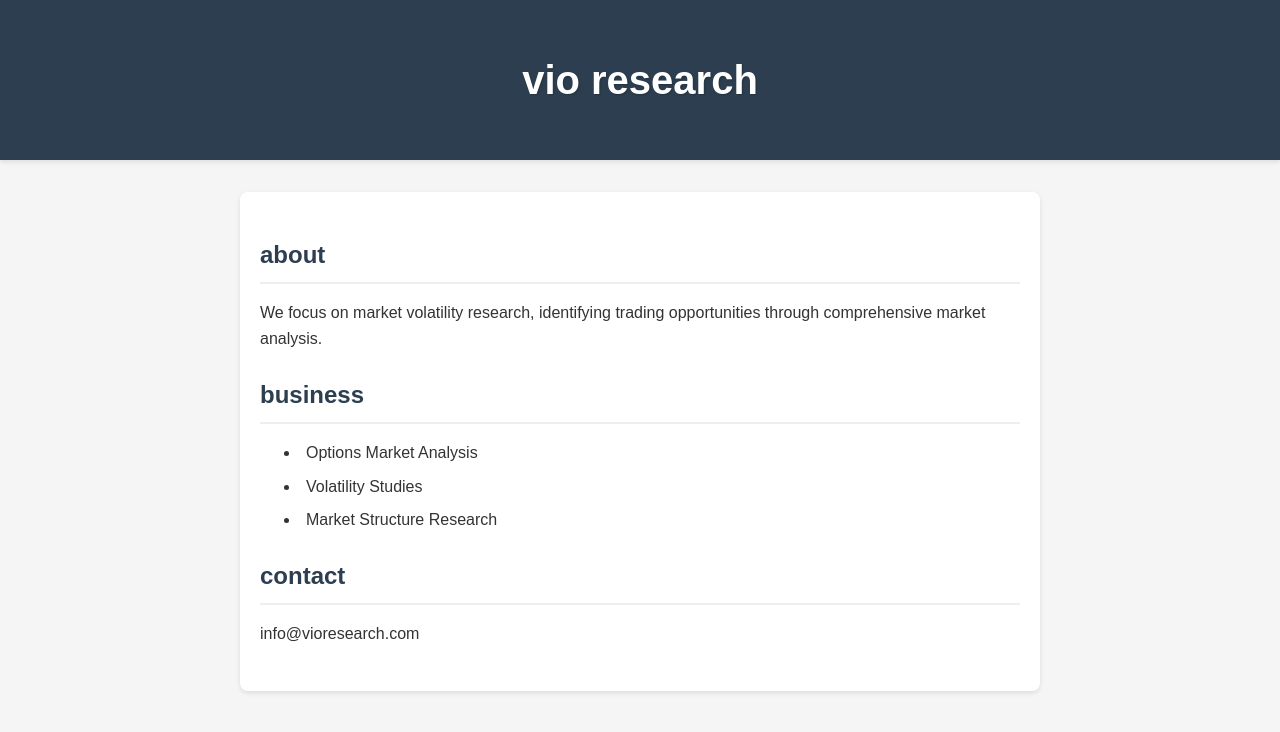
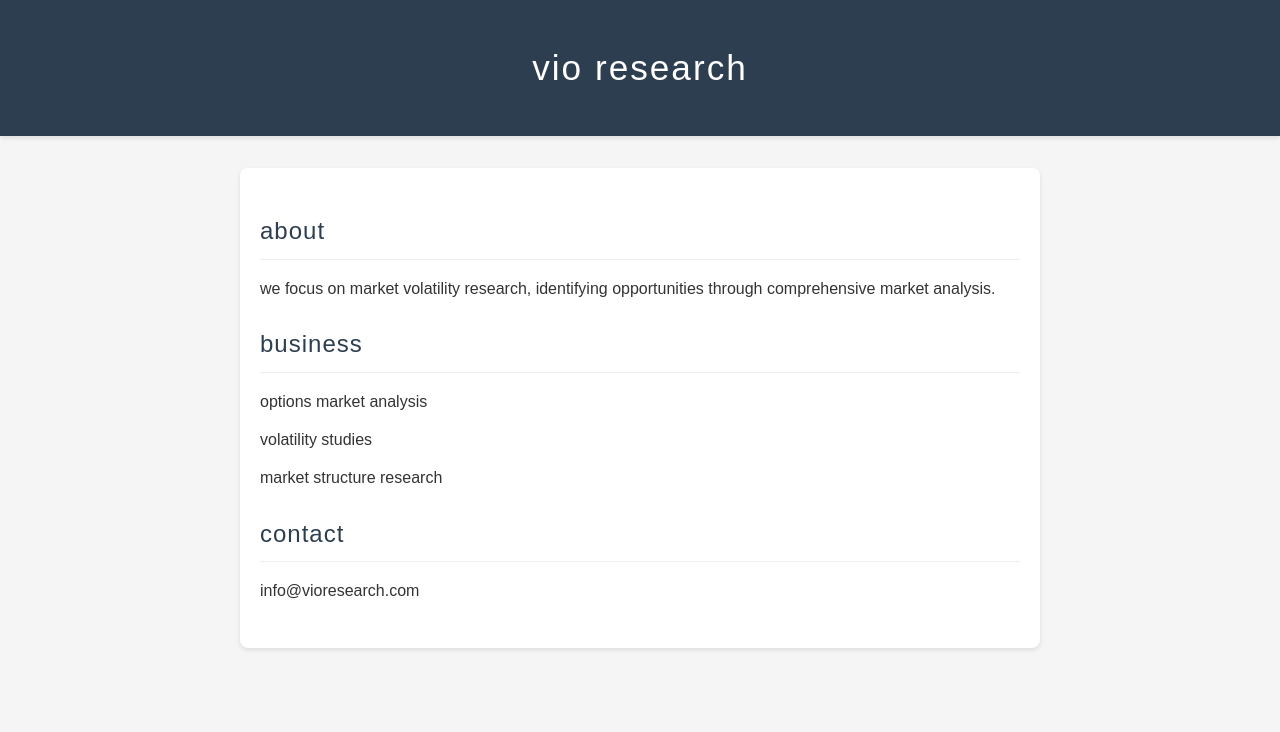
Before and after one commit to nextplayer/viobservation, a plain HTML site: page index.html in a window 1280 px wide. Drawn offline with Linux system fonts and the light colour scheme.

Commit message:
update index.html

```diff
--- a/index.html
+++ b/index.html
@@ -3,7 +3,7 @@
 <head>
     <meta charset="UTF-8">
     <meta name="viewport" content="width=device-width, initial-scale=1.0">
-    <title>VIO Research</title>
+    <title>vio research</title>
     <style>
         * {
             margin: 0;
@@ -23,14 +23,16 @@
             background-color: #2c3e50;
             color: white;
             text-align: center;
-            padding: 3rem 0;
+            padding: 2.5rem 0;
             margin-bottom: 2rem;
             box-shadow: 0 2px 5px rgba(0,0,0,0.1);
         }
 
         .header h1 {
-            font-size: 2.5rem;
-            text-shadow: 1px 1px 2px rgba(0,0,0,0.2);
+            font-size: 2.2rem;
+            font-weight: 300;
+            letter-spacing: 2px;
+            text-transform: lowercase;
         }
 
         /* Content styles */
@@ -41,13 +43,17 @@
             background-color: white;
             border-radius: 8px;
             box-shadow: 0 2px 5px rgba(0,0,0,0.1);
+            transition: all 0.3s ease;
         }
 
         h2 {
+            font-weight: 400;
+            text-transform: lowercase;
+            letter-spacing: 1px;
             color: #2c3e50;
             margin: 1.5rem 0 1rem 0;
             padding-bottom: 0.5rem;
-            border-bottom: 2px solid #eee;
+            border-bottom: 1px solid #eee;
         }
 
         p {
@@ -55,20 +61,19 @@
         }
 
         ul {
-            list-style-position: inside;
+            list-style: none;
             margin-bottom: 1.5rem;
-            padding-left: 1rem;
         }
 
         li {
-            margin-bottom: 0.5rem;
-            padding-left: 0.5rem;
+            margin-bottom: 0.8rem;
+            padding-left: 0;
         }
 
         /* Hover effects */
         .content:hover {
-            transform: translateY(-2px);
-            transition: transform 0.3s ease;
+            transform: translateY(-1px);
+            box-shadow: 0 4px 8px rgba(0,0,0,0.05);
         }
 
         /* Responsive design */
@@ -91,14 +96,14 @@
 
     <div class="content">
         <h2>about</h2>
-        <p>We focus on market volatility research, identifying trading opportunities
+        <p>we focus on market volatility research, identifying opportunities
            through comprehensive market analysis.</p>
 
         <h2>business</h2>
         <ul>
-            <li>Options Market Analysis</li>
-            <li>Volatility Studies</li>
-            <li>Market Structure Research</li>
+            <li>options market analysis</li>
+            <li>volatility studies</li>
+            <li>market structure research</li>
         </ul>
 
         <h2>contact</h2>
```
